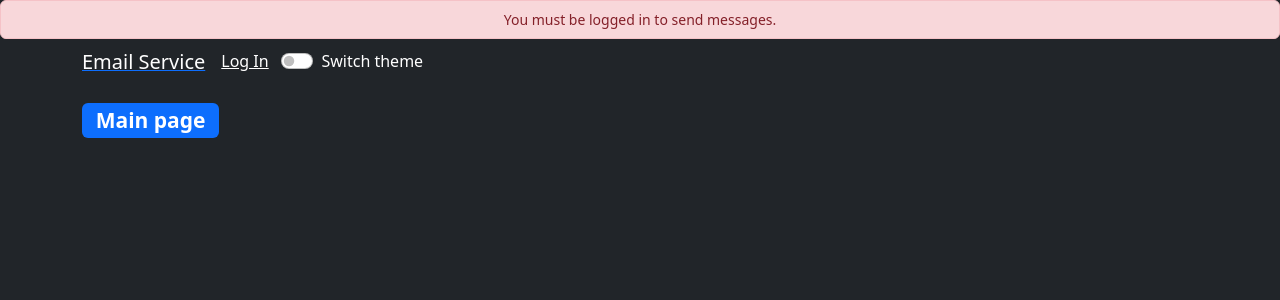
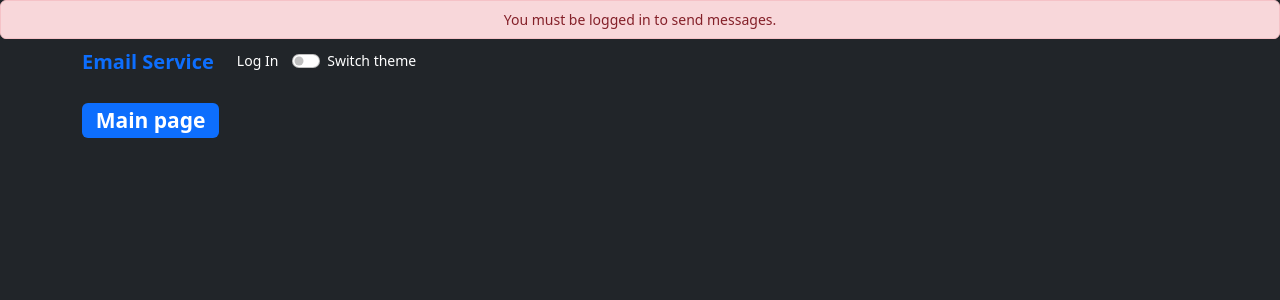
Before and after one commit to kdubasov/email-service, a React (Vite) app: page / in a window 1280 px wide. Shown: the top 300 px of the page. Built offline with nearby package versions, Linux system fonts and the light colour scheme; no server answers.

Commit message:
add useGetUserChats.js, MessagesPage.jsx, MessagesReceived.jsx

```diff
--- a/src/Router.jsx
+++ b/src/Router.jsx
@@ -12,6 +12,7 @@ import CheckVerifyEmail from "./general-components/CheckVerifyEmail.jsx";
 import AuthCheckRoute from "./pages/Auth/AuthCheckRoute.jsx";
 import AdminPage from "./pages/AdminPage.jsx";
 import NotFoundPage from "./pages/NotFoundPage.jsx";
+import MessagesPage from "./pages/MessagesPage.jsx";
 
 const Router = () => {
 
@@ -49,6 +50,7 @@ const Router = () => {
                             </AuthCheckRoute>
                         }
                     />
+                    <Route path={"/messages"} element={<MessagesPage />} />
                     <Route path={"*"} element={<NotFoundPage />} />
                 </Routes>
             </Container>
--- /dev/null
+++ b/src/general-components/NavbarTop/NavbarTop.css
@@ -0,0 +1,17 @@
+.NavbarTop a,
+.NavbarTop .form-check{
+    margin: 0 .5em;
+    color: inherit;
+    text-decoration: none;
+    font-size: 14px;
+    font-weight: 300;
+}
+.NavbarTop a:first-child{
+    margin-left: 0;
+}
+
+/*logo*/
+.NavbarTop .navbar-brand{
+    font-weight: 800;
+    color: var(--bs-blue);
+}
--- a/src/general-components/NavbarTop/NavbarTop.jsx
+++ b/src/general-components/NavbarTop/NavbarTop.jsx
@@ -3,6 +3,7 @@ import {Container, Form, Nav, Navbar} from "react-bootstrap";
 import useTheme from "../../hooks/useTheme.js";
 import {Link} from "react-router-dom";
 import {useUserAuth} from "../../context-providers/AuthProvider.jsx";
+import "./NavbarTop.css";
 
 const NavbarTop = () => {
 
@@ -11,23 +12,26 @@ const NavbarTop = () => {
     const {user} = useUserAuth();
 
     return (
-        <Navbar bg={type} variant={type}>
+        <Navbar bg={type} variant={type} className={"NavbarTop"}>
             <Container>
                 <Link to={"/"}>
                     <Navbar.Brand>Email Service</Navbar.Brand>
                 </Link>
 
                 <Nav className="me-auto">
+                    {//for auth user
+                        user &&
+                        <>
+                            <Link to={"/userProfile"}>Account</Link>
+                            <Link to={"/messages"}>Messages</Link>
+                        </>
+                    }
+                    {//without auth
+                        !user &&
+                            <Link to={"/login"}>Log In</Link>
+                    }
+
                     {/*переключатель темы*/}
-                    {
-                        user ?
-                            <Link to={"/userProfile"} style={{marginRight:".8em",color:"inherit"}}>
-                                User profile
-                            </Link>:
-                            <Link to={"/login"} style={{marginRight:".8em",color:"inherit"}}>
-                                Log In
-                            </Link>
-                    }
                     <Form.Check
                         type="switch"
                         label="Switch theme"
--- /dev/null
+++ b/src/pages-components/MessagesPage/MessagesReceived/MessagesReceived.css
@@ -0,0 +1,14 @@
+.MessagesReceived .list-group-item{
+    display: flex;
+    align-items: center;
+}
+.MessagesReceived .list-group-item header{
+    display: flex;
+    align-items: center;
+    margin-right: 2em;
+}
+.MessagesReceived .list-group-item header img{
+    height: 100px;
+    margin-right: 1em;
+    border-radius: .25em;
+}
--- /dev/null
+++ b/src/pages-components/MessagesPage/MessagesReceived/MessagesReceived.jsx
@@ -0,0 +1,68 @@
+import React from 'react';
+import {useGetUserChats} from "../../../pages-functions/Chats/useGetUserChats.js";
+import {Badge, ListGroup, ListGroupItem} from "react-bootstrap";
+import "./MessagesReceived.css";
+
+const MessagesReceived = ({user}) => {
+
+    const messagesReceived = useGetUserChats(user?.uid);
+    console.log(messagesReceived,"MessagesPage messagesReceived");
+
+    if (Object.values(messagesReceived).length)
+    return (
+        <div className={"MessagesReceived"}>
+            <h5><Badge>Messages Received</Badge></h5>
+            <ListGroup>
+                {
+                    messagesReceived.map(mess => (
+                        <ListGroupItem key={mess.id}>
+                            <header>
+                                <img
+                                    src={mess.sender.photoURL}
+                                    alt={mess.sender.displayName}
+                                />
+                                <div>
+                                    <p className="small m-0">
+                                        From:
+                                        <strong className={"mx-1"}>
+                                            {mess.sender.displayName}
+                                        </strong>
+                                    </p>
+                                    <p className="small m-0">
+                                        Sender email:
+                                        <strong className={"mx-1"}>
+                                            {mess.sender.email}
+                                        </strong>
+                                    </p>
+                                    <p className="small m-0">
+                                        Departure date:
+                                        <strong className={"mx-1"}>
+                                            {mess.date}
+                                        </strong>
+                                    </p>
+                                </div>
+                            </header>
+
+                            <div className="message-data">
+                                <p className="small m-0">
+                                    Message subject:
+                                    <strong className={"mx-1"}>
+                                        {mess.messageData.subject}
+                                    </strong>
+                                </p>
+                                <p className="small m-0">
+                                    Message text:
+                                    <strong className={"mx-1"}>
+                                        {mess.messageData.text}
+                                    </strong>
+                                </p>
+                            </div>
+                        </ListGroupItem>
+                    ))
+                }
+            </ListGroup>
+        </div>
+    );
+};
+
+export default MessagesReceived;
--- /dev/null
+++ b/src/pages-functions/Chats/useGetUserChats.js
@@ -0,0 +1,34 @@
+import {ref,onValue} from "firebase/database";
+import {useEffect, useState} from "react";
+import {realtimeDB} from "../../database/firebase-connect.js";
+
+//for get all users chats (только полученные сообщения)
+export const useGetUserChats = (userUid) =>{
+
+    const [data,setData] = useState([]);
+    const url = `/users/${userUid}/chats/`;
+
+    useEffect(() =>{
+        onValue(ref(realtimeDB,url),snapshot => {
+            setData([])
+            const dataInner = snapshot.val();
+            // console.log(dataInner);
+            if (dataInner){
+                // eslint-disable-next-line
+                const arr = Object.values(dataInner);
+                for (let elem in arr){
+                    for (let elemInner in arr[elem]){
+                        if (arr[elem][elemInner].sender.id !== userUid){
+                            setData(old => [...old,arr[elem][elemInner]])
+                        }
+                    }
+                }
+            }else {
+                return []
+            }
+        })
+        // eslint-disable-next-line
+    },[userUid])
+
+    return data
+}
--- /dev/null
+++ b/src/pages/MessagesPage.jsx
@@ -0,0 +1,19 @@
+import React from 'react';
+import {Badge} from "react-bootstrap";
+import {useUserAuth} from "../context-providers/AuthProvider.jsx";
+import MessagesReceived from "../pages-components/MessagesPage/MessagesReceived/MessagesReceived.jsx";
+
+const MessagesPage = () => {
+
+    const { user } = useUserAuth();
+
+    return (
+        <div className={"MessagesPage"}>
+            <h3><Badge>Messages page</Badge></h3>
+
+            <MessagesReceived user={user} />
+        </div>
+    );
+};
+
+export default MessagesPage;
```
